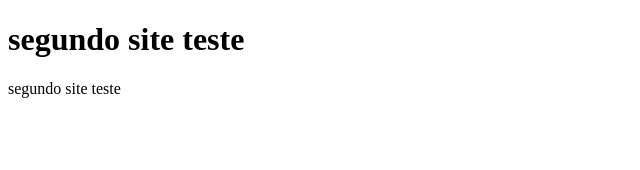
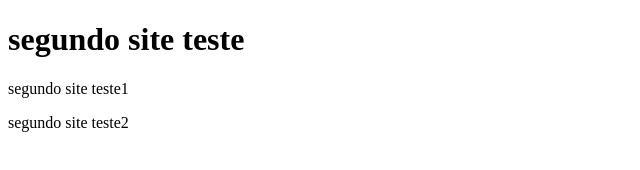
Before and after one commit to projvinipaiva/segundosite2, a plain HTML site: page index.html in a window 1280 px wide. Shown: the whole page, without its empty margins (0-640 px from the left). Drawn offline with Linux system fonts and the light colour scheme.

Commit message:
outro teste

```diff
--- a/index.html
+++ b/index.html
@@ -8,7 +8,8 @@
 </head>
 <body>
     <h1>segundo site teste</h1>
-    <p>segundo site teste</p>
+    <p>segundo site teste1</p>
+    <p>segundo site teste2</p>
 
 </body>
 </html>
```
